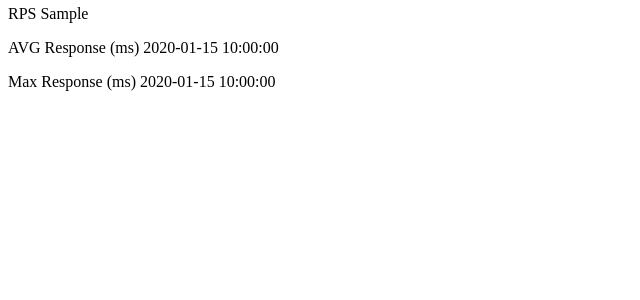
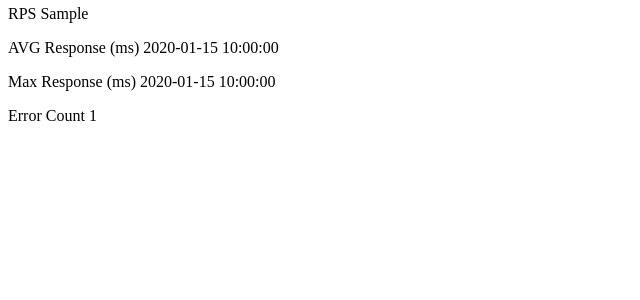
Before and after one commit to janelia-flyem/DVIDBench, a Flask app: template dvidbench/templates/index.html in a window 1280 px wide. Shown: the part 237-537 px from the top of the page, without its empty margins (0-640 px from the left). Run offline with Flask 2, Linux system fonts and the light colour scheme; the template is opened without the code that fills it: most values are stand-ins (such as "Sample title", 1, 10 or a date in 2020).

Commit message:
Adds error count to the info report.

```diff
--- a/dvidbench/slave.py
+++ b/dvidbench/slave.py
@@ -90,6 +90,7 @@ class Slave():
 
            try:
                response = self.session.get(url)
+           #capture connection errors when the remote is down.
            except RequestException as e:
                events.request_failure.fire(
                    request_type = 'GET',
--- a/dvidbench/templates/index.html
+++ b/dvidbench/templates/index.html
@@ -19,6 +19,7 @@
     <p>RPS <span class="current_rps">{{stats.current_rps}}</span></p>
     <p>AVG Response (ms) <span class="avg_response_time">{{stats.avg_response_time}}</p>
     <p>Max Response (ms) <span class="max_response_time">{{stats.max_response_time}}</p>
+    <p>Error Count <span class="num_failures">{{stats.num_failures}}</p>
 
     <script type="text/javascript" src="/static/js/jquery-1.12.0.min.js"></script>
     <script type="text/javascript" src="/static/js/main.js"></script>
```
